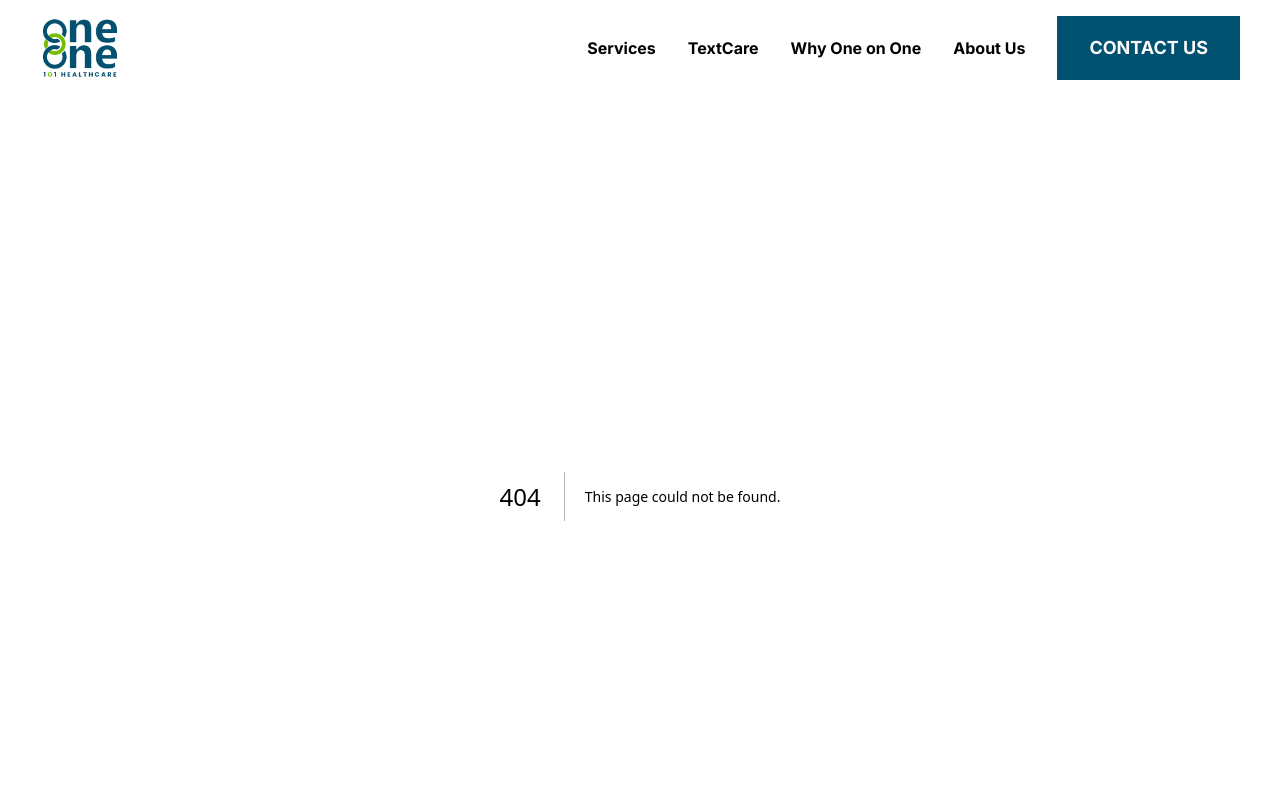
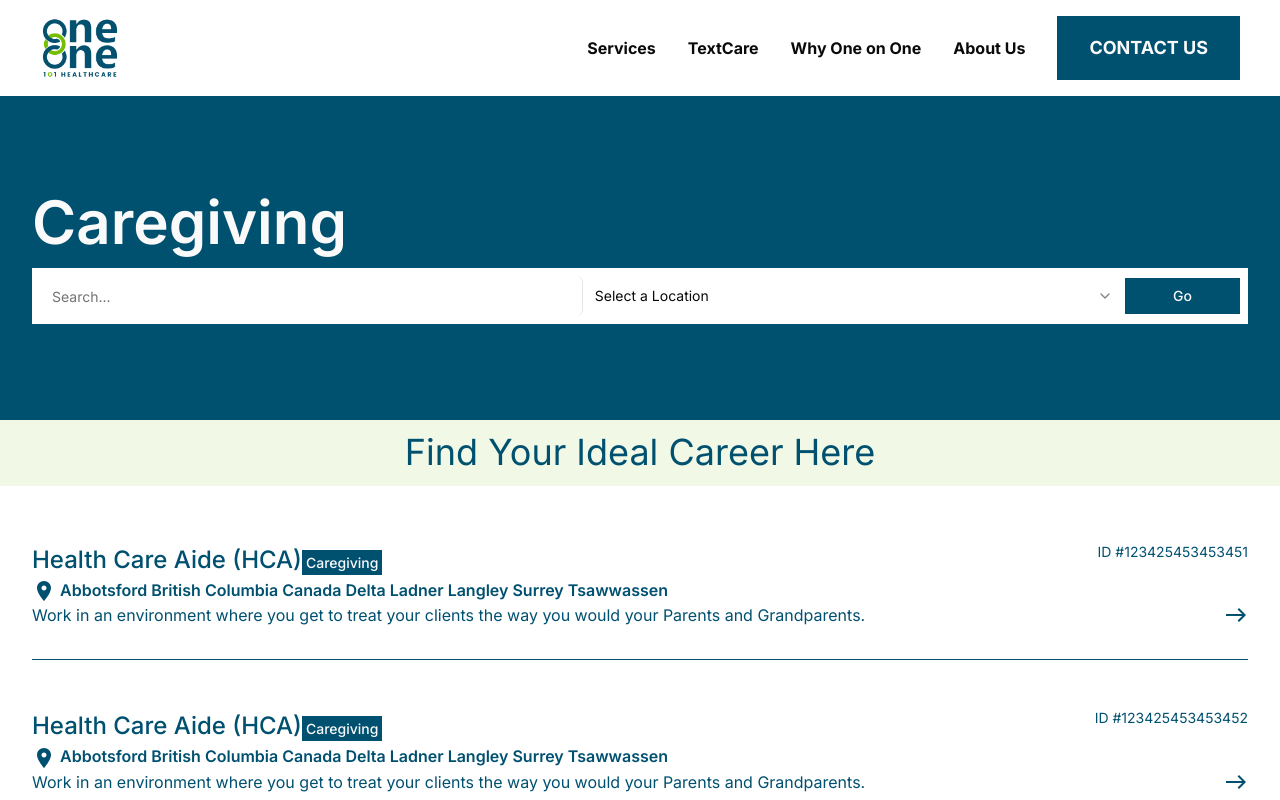
Before and after one commit to aniesuthar/OneOnOne-4x90, a Next.js app: page /careers/caregiving in a window 1280 px wide. Before the commit this address had no page. Shown: the top 800 px of the page. Built offline with nearby package versions, Linux system fonts and the light colour scheme.

Commit message:
Despite locations 3

```diff
--- a/package.json
+++ b/package.json
@@ -25,7 +25,7 @@
     "clsx": "^2.1.1",
     "embla-carousel-react": "^8.5.2",
     "lucide-react": "^0.471.1",
-    "next": "15.1.3",
+    "next": "^14.2.23",
     "react": "^18.3.0",
     "react-dom": "^18.3.0",
     "tailwind-merge": "^2.6.0",
--- a/src/app/(pages)/career/[department]/page.jsx
+++ /dev/null
@@ -1,8 +0,0 @@
-import DepratmentsJobList from '@/components/career/DepartmentsJobList'
-import React from 'react'
-
-export default function page() {
-    return (
-        <DepratmentsJobList />
-    )
-}
--- a/src/app/(pages)/career/[department]/[jobId]/page.jsx
+++ b/src/app/(pages)/careers/[department]/[jobId]/page.jsx
@@ -2,7 +2,7 @@ import JobDetails from '@/components/career/JobDetails'
 import React from 'react'
 
 export default function page() {
-    return (
-        <JobDetails />
-    )
+  return (
+    <JobDetails/>
+  )
 }
--- /dev/null
+++ b/src/app/(pages)/careers/[department]/page.jsx
@@ -0,0 +1,8 @@
+import React from 'react'
+import DepartmentsJobList from "@/components/career/DepartmentsJobList"
+
+export default function page() {
+  return (
+    <DepartmentsJobList/>
+  )
+}
--- a/src/app/layout.js
+++ b/src/app/layout.js
@@ -4,15 +4,7 @@ import Header from "@/components/common/Header";
 import Footer from "@/components/home/Footer";
 
 
-const geistSans = Geist({
-  variable: "--font-geist-sans",
-  subsets: ["latin"],
-});
 
-const geistMono = Geist_Mono({
-  variable: "--font-geist-mono",
-  subsets: ["latin"],
-});
 
 export const metadata = {
   title: "Create Next App",
@@ -36,7 +28,7 @@ export default function RootLayout({ children }) {
         `}</style>
       </head>
       <body
-        className={`${geistSans.variable} ${geistMono.variable} antialiased`}
+        className={`antialiased`}
       >
         <Header />
         {children}
--- a/src/components/career/DepartmentsJobList.jsx
+++ b/src/components/career/DepartmentsJobList.jsx
@@ -53,7 +53,7 @@ export default function DepratmentsJobList() {
             <div>
                 <BoxLayout className="py-6 space-y-4">
                     {careerDepartment.careerList.map((career, i) => (
-                        <Link className='block text-primary border-b border-primary py-8' key={i} href={`/career/${department}/${career.id}`}>
+                        <Link className='block text-primary border-b border-primary py-8' key={i} href={`/careers/${department}/${career.id}`}>
                             <div className='flex justify-between'>
                                 <h3 className='font-medium'>
                                     {career.title}
--- a/src/components/ui/carousel.jsx
+++ b/src/components/ui/carousel.jsx
@@ -2,9 +2,9 @@
 import * as React from "react"
 import useEmblaCarousel from "embla-carousel-react";
 import { ArrowLeft, ArrowRight } from "lucide-react"
+import {Button} from "./button"
 
 import { cn } from "@/lib/utils"
-import { Button } from "@/components/ui/button"
 
 const CarouselContext = React.createContext(null)
 
--- a/src/lib/menu-list.js
+++ b/src/lib/menu-list.js
@@ -42,11 +42,11 @@ export const menuList = [
             },
             {
                 title: "Career in Nursing",
-                href: "/career/nursing",
+                href: "/careers/nursing",
             },
             {
                 title: "Career in Caregiving",
-                href: "/career/caregiving",
+                href: "/careers/caregiving",
             },
         ]
     },
```
Also changed, not shown: tsconfig.json (+9 -16 lines), src/app/(pages)/careers/page.jsx (line endings or trailing spaces), 1 other file (tests, documents, lock files or other folders).
